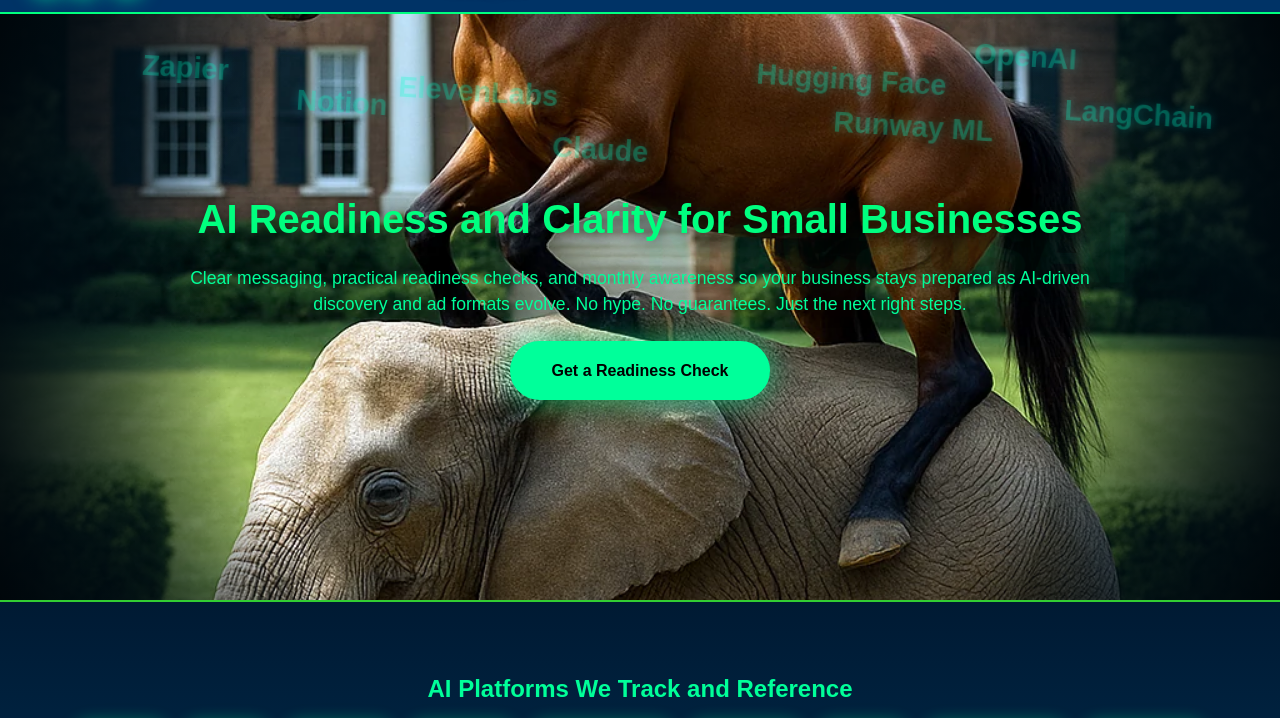
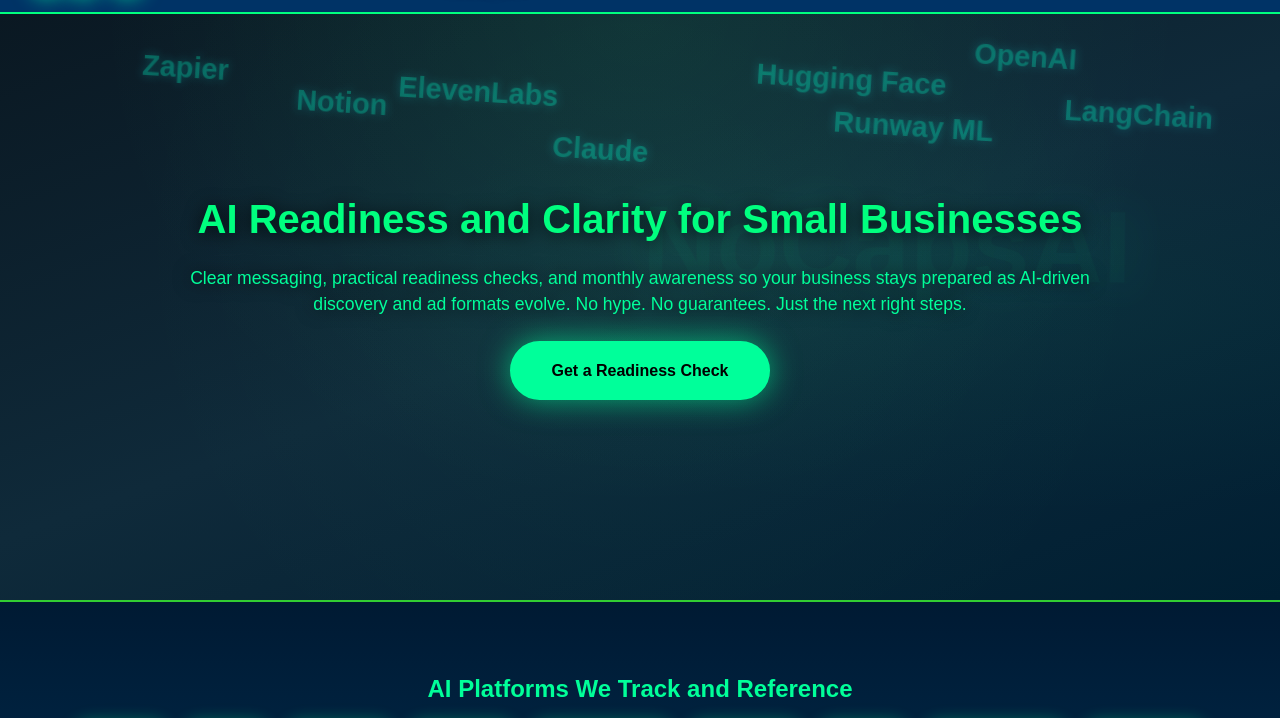
Before and after one commit to Bowser73/nocapsai-site, a plain HTML site: page index.html in a window 1280 px wide. Shown: the part 52-770 px from the top of the page. Drawn offline with Linux system fonts and the light colour scheme.

Commit message:
Remove hero image entirely, use dark gradient

```diff
--- a/styles.css
+++ b/styles.css
@@ -72,10 +72,10 @@ nav a:hover {
 .hero {
   position: relative;
   background:
-    radial-gradient(circle at center, rgba(0, 0, 0, 0) 60%, #001f33 100%),
-    url('/assets/brand-hero.png') center center / cover no-repeat;
-  background-color: #001f33;
-  background-attachment: scroll, scroll;
+    radial-gradient(ellipse at 50% 0%, rgba(60,255,154,0.08) 0%, transparent 60%),
+    radial-gradient(ellipse at 80% 50%, rgba(0,180,120,0.06) 0%, transparent 50%),
+    linear-gradient(160deg, #0a1822 0%, #0f2a3a 50%, #001f33 100%);
+  background-color: #0a1822;
   text-align: center;
   padding: 160px 24px 200px;
   color: #ffffff;
@@ -84,14 +84,14 @@ nav a:hover {
 }
 
 
-/* darken the sides a bit but keep image visible */
+/* subtle green glow overlay */
 .hero::before {
   content: "";
   position: absolute;
   inset: 0;
-  background: radial-gradient(circle at center,
-                              rgba(0,0,0,0) 60%,
-                              rgba(0,0,0,0.8) 100%);
+  background: radial-gradient(circle at 50% 40%,
+                              rgba(60,255,154,0.04) 0%,
+                              rgba(0,0,0,0) 70%);
   z-index: 0;
   pointer-events: none;
 }
```
